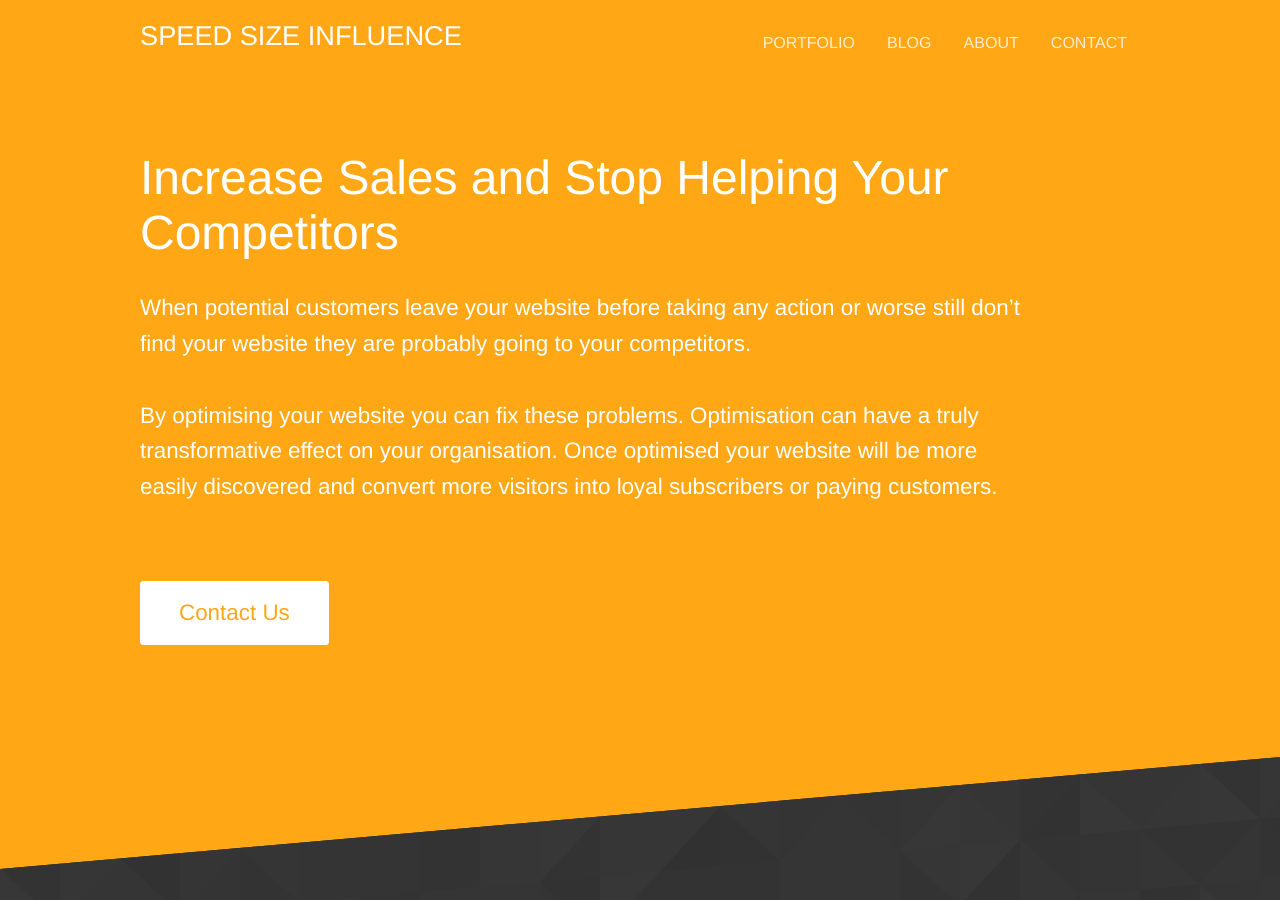
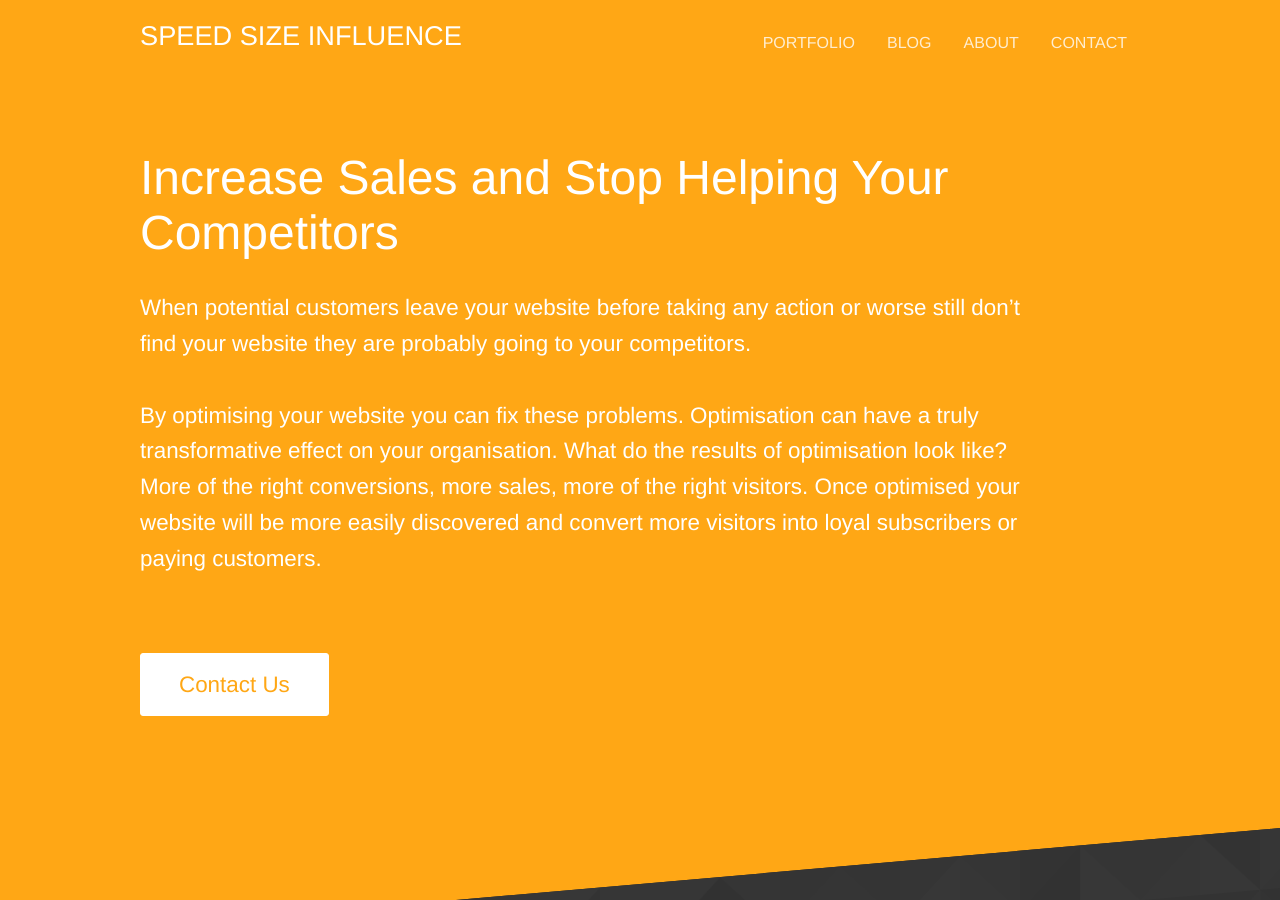
Before and after one commit to primertest-org/BDBBDB, a Jekyll site: the page built from index.html, in a window 1280 px wide and 900 px high. Built offline with Jekyll 4.4.1, drawn with Linux system fonts in a browser that asks for light colours.

Commit message:
Updated 'index.html' via CloudCannon

```diff
--- a/index.html
+++ b/index.html
@@ -5,7 +5,7 @@
 <section class="hero diagonal">
 	<div class="container">
 		<h2 class="editable">Increase Sales and Stop Helping Your Competitors</h2>
-		<p class="subtext editable"> When potential customers leave your website before taking any action or worse still don&rsquo;t find your website they are probably going to your competitors.<br /><br />By optimising your website you can fix these problems. Optimisation can have a truly transformative effect on your organisation. Once optimised your website will be more easily discovered and convert more visitors into loyal subscribers or paying customers.<br />&nbsp;</p>
+		<p class="subtext editable"> When potential customers leave your website before taking any action or worse still don&rsquo;t find your website they are probably going to your competitors.<br /><br />By optimising your website you can fix these problems. Optimisation can have a truly transformative effect on your organisation. What do the results of optimisation look like? More of the right conversions, more sales, more of the right visitors. Once optimised your website will be more easily discovered and convert more visitors into loyal subscribers or paying customers.<br />&nbsp;</p>
 		<p><a class="button alt" href="{{ site.baseurl }}/contact/">Contact Us</a></p>
 	</div>
 </section>
```
